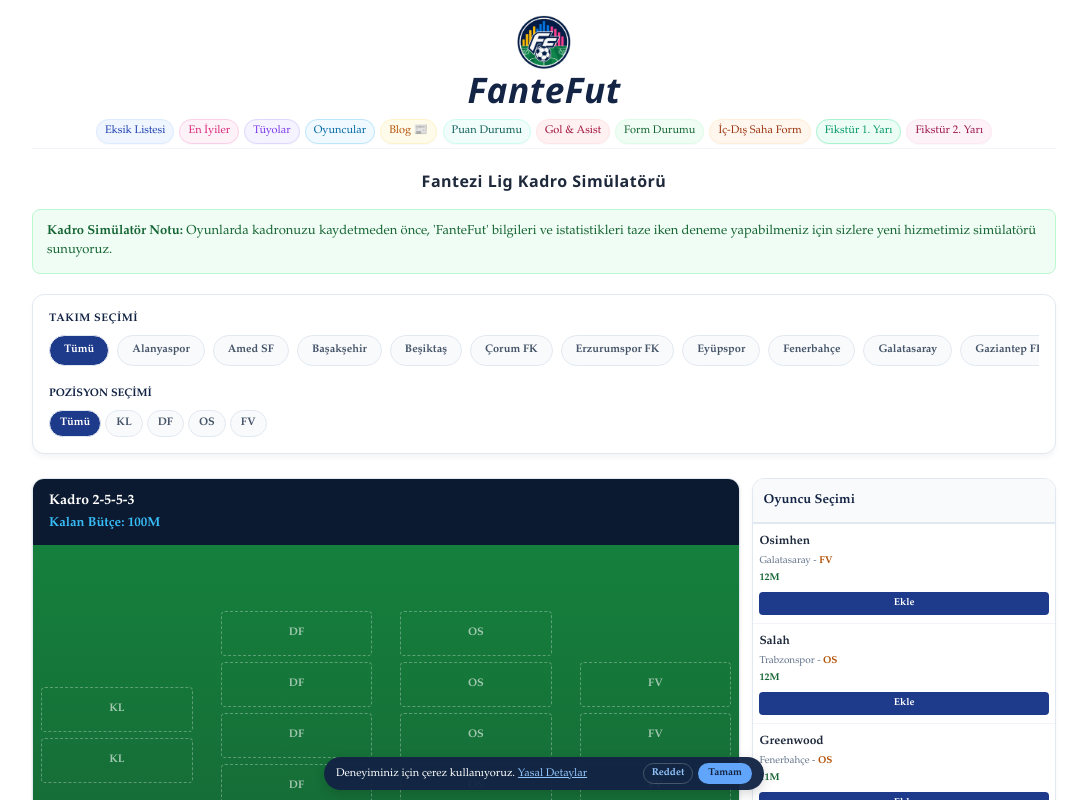
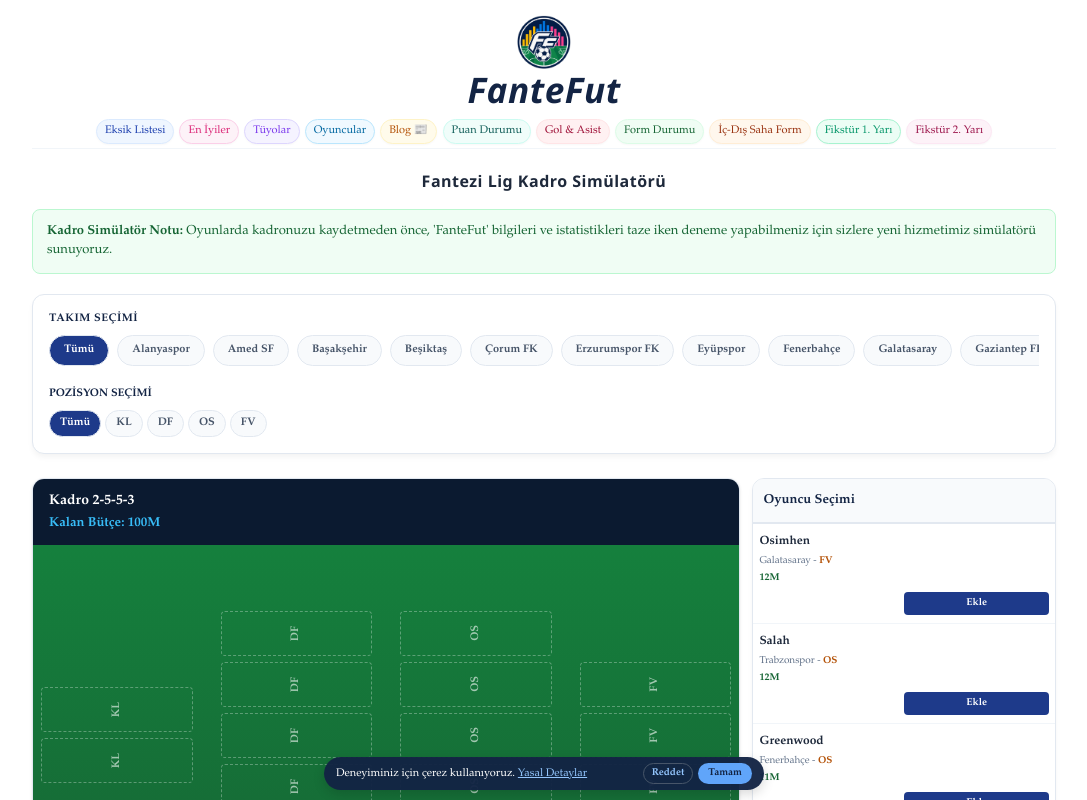
Before and after one commit to fantefut/fantefut, a Next.js app: page /kadronu-dene in a window 1280 px wide. Shown: the top 800 px of the page, without its empty margins (96-1183 px from the left). Built offline with nearby package versions, Linux system fonts and the light colour scheme.

Commit message:
style(kadronu-dene): saha ici yazilari dikey yapildi ve ekle butonu daraltildi

```diff
--- a/app/kadronu-dene/page.tsx
+++ b/app/kadronu-dene/page.tsx
@@ -7,11 +7,9 @@ import ScrollToTop from '../ScrollToTop';
 import { players } from "@/data/players";
 
 export default function KadronuDenePage() {
-  // SSR Hydration hatasını önlemek için client-side kontrolü
   const [isMounted, setIsMounted] = useState(false);
   const [myTeam, setMyTeam] = useState<any[]>([]);
 
-  // Bileşen yüklendiğinde hafızadan kadroyu yükle
   useEffect(() => {
     setIsMounted(true);
     if (typeof window !== 'undefined') {
@@ -27,11 +25,9 @@ export default function KadronuDenePage() {
   }, []);
 
   const TOPLAM_BUTCE = 100;
-  // Bütçeyi her render'da dinamik ve güvenli bir şekilde hesaplıyoruz
   const harcananTutar = myTeam.reduce((toplam, player) => toplam + (Number(player.price) || 0), 0);
   const budget = Number((TOPLAM_BUTCE - harcananTutar).toFixed(1));
 
-  // Kadro her değiştiğinde tarayıcı hafızasına kaydet
   useEffect(() => {
     if (isMounted && typeof window !== 'undefined') {
       window.localStorage.setItem('fantezi_kadrom', JSON.stringify(myTeam));
@@ -39,14 +35,12 @@ export default function KadronuDenePage() {
     }
   }, [myTeam, budget, isMounted]);
 
-  // Üst menü filtre durumları
   const [seciliTakim, setSeciliTakim] = useState<string>("Tümü");
   const [seciliPozisyon, setSeciliPozisyon] = useState<string>("Tümü");
 
   const TAKIMLAR = ["Tümü", "Alanyaspor", "Amed SF", "Başakşehir", "Beşiktaş", "Çorum FK", "Erzurumspor FK", "Eyüpspor", "Fenerbahçe", "Galatasaray", "Gaziantep FK", "Gençlerbirliği", "Göztepe", "Kasımpaşa", "Kocaelispor", "Konyaspor", "Rizespor", "Samsunspor", "Trabzonspor"];
   const POZISYONLAR = ["Tümü", "KL", "DF", "OS", "FV"];
 
-  // Sadece 2-5-5-3 Kuralları Geçerli
   const POZISYON_LIMITLERI: { [key: string]: number } = { "KL": 2, "DF": 5, "OS": 5, "FV": 3 };
   const MAKS_TAKIM_OYUNCUSU = 3;
 
@@ -70,7 +64,6 @@ export default function KadronuDenePage() {
   };
 // app/kadronu-dene/page.tsx - PARÇA 2
 
-  // Oyuncu havuzunu filtreleme ve fiyata göre sıralama
   const filtrelenmisVeSiraliPlayers = (players || [])
     .map(p => ({ ...p, normalizedPos: normalizePosition(p.position) }))
     .filter(p => {
@@ -80,7 +73,6 @@ export default function KadronuDenePage() {
     })
     .sort((a, b) => Number(b.price) - Number(a.price));
 
-  // Oyuncu ekleme fonksiyonu (Dinamik bütçe ve 2-5-5-3 kuralları)
   const addPlayer = (player: any) => {
     const targetPos = normalizePosition(player.position);
     const updatedPlayer = { ...player, position: targetPos };
@@ -115,17 +107,14 @@ export default function KadronuDenePage() {
     setMyTeam([...myTeam, updatedPlayer]);
   };
 
-  // Oyuncu çıkarma fonksiyonu
   const removePlayer = (player: any) => {
     setMyTeam(myTeam.filter((p) => p.id !== player.id));
   };
 
-  // Sahadaki satırlar için filtreleme yardımcısı
   const getPlayersByPosition = (pos: string) => {
     return myTeam.filter((p) => p.position === pos);
   };
 
-  // Hydration tamamlanana kadar boş içerik göstererek kırılmaları önlüyoruz
   if (!isMounted) {
     return null;
   }
@@ -145,7 +134,7 @@ export default function KadronuDenePage() {
           </h1>
         </div>
 
-        {/* GÖRSEL TUTARLILIK İÇİN STANDART YEŞİL KUTU */}
+        {/* NOT KUTUSU */}
         <div style={{
           padding: '12px 14px',
           backgroundColor: '#f0fdf4',
@@ -161,7 +150,7 @@ export default function KadronuDenePage() {
           <strong>Kadro Simülatör Notu:</strong> Oyunlarda kadronuzu kaydetmeden önce, 'FanteFut' bilgileri ve istatistikleri taze iken deneme yapabilmeniz için sizlere yeni hizmetimiz simülatörü sunuyoruz.
         </div>
 
-        {/* ÜST FİLTRELEME ALANI */}
+        {/* FİLTRELEME ALANI */}
         <div style={{ backgroundColor: '#ffffff', border: '1px solid #e2e8f0', borderRadius: '12px', padding: '16px', marginBottom: '24px', boxShadow: '0 4px 6px -1px rgba(0,0,0,0.05)' }}>
           {/* Takım Filtre Satırı */}
           <div style={{ marginBottom: '14px' }}>
@@ -229,13 +218,13 @@ export default function KadronuDenePage() {
               flexDirection: 'column'
             }}
           >
-            {/* KAĞITTAKİ GİBİ SOL BAŞLIK ALANI */}
+            {/* ÜST BAŞLIK ALANI */}
             <div style={{ backgroundColor: '#0b1a30', color: '#ffffff', padding: '12px 16px', fontWeight: 'bold', display: 'flex', flexDirection: 'column', alignItems: 'flex-start', gap: '2px' }}>
               <span style={{ fontSize: '14px' }}>Kadro 2-5-5-3</span>
               <span style={{ fontSize: '13px', fontWeight: 'bold', color: '#38bdf8' }}>Kalan Bütçe: {budget}M</span>
             </div>
 
-            {/* YEŞİL SAHA ALANI (DİKİNE DAHA KISA VE BOYUTLARI EŞİTLENMİŞ) */}
+            {/* YEŞİL SAHA ALANI (380px SABİT BOYUT) */}
             <div style={{
               background: 'linear-gradient(to bottom, #15803d, #166534)',
               padding: '16px 8px',
@@ -252,15 +241,15 @@ export default function KadronuDenePage() {
               {/* 1. Sütun: Forvet Sütunu (FV) */}
               <div style={{ display: 'flex', flexDirection: 'column', justifyContent: 'center', gap: '6px', width: '22%' }}>
                 {getPlayersByPosition("FV").map((p) => (
-                  <div key={p.id} style={{ textAlign: 'center', display: 'flex', flexDirection: 'column', alignItems: 'center', gap: '1px' }}>
-                    <div style={{ backgroundColor: 'rgba(0,0,0,0.85)', color: '#fff', fontSize: '9px', fontWeight: 'bold', padding: '2px 4px', borderRadius: '4px', width: '100%', overflow: 'hidden', textOverflow: 'ellipsis', whiteSpace: 'nowrap' }}>{p.name}</div>
-                    <div style={{ color: '#fef08a', fontSize: '9px', fontWeight: 'bold' }}>{p.price}M</div>
-                    <button onClick={() => removePlayer(p)} style={{ backgroundColor: '#ef4444', color: '#ffffff', border: 'none', fontSize: '8px', padding: '1px 2px', borderRadius: '3px', width: '100%', cursor: 'pointer', fontWeight: 'bold' }}>Kaldır</button>
+                  <div key={p.id} style={{ textAlign: 'center', display: 'flex', flexDirection: 'column', alignItems: 'center', gap: '4px', writingMode: 'vertical-rl', transform: 'rotate(180deg)', margin: '0 auto' }}>
+                    <div style={{ backgroundColor: 'rgba(0,0,0,0.85)', color: '#fff', fontSize: '10px', fontWeight: 'bold', padding: '4px 2px', borderRadius: '4px', overflow: 'hidden', textOverflow: 'ellipsis', whiteSpace: 'nowrap' }}>{p.name}</div>
+                    <div style={{ color: '#fef08a', fontSize: '10px', fontWeight: 'bold', margin: '2px 0' }}>{p.price}M</div>
+                    <button onClick={() => removePlayer(p)} style={{ backgroundColor: '#ef4444', color: '#ffffff', border: 'none', fontSize: '9px', padding: '4px 2px', borderRadius: '3px', cursor: 'pointer', fontWeight: 'bold' }}>Kaldır</button>
                   </div>
                 ))}
                 {Array.from({ length: 3 - getPlayersByPosition("FV").length }).map((_, i) => (
                   <div key={i} onClick={() => setSeciliPozisyon("FV")} style={{ display: 'flex', alignItems: 'center', justifyContent: 'center', color: 'rgba(255,255,255,0.6)', fontSize: '11px', fontWeight: 'bold', cursor: 'pointer', border: '1px dashed rgba(255,255,255,0.3)', borderRadius: '4px', height: '45px' }}>
-                    <span>FV</span>
+                    <span style={{ writingMode: 'vertical-rl', transform: 'rotate(180deg)' }}>FV</span>
                   </div>
                 ))}
               </div>
@@ -268,15 +257,15 @@ export default function KadronuDenePage() {
               {/* 2. Sütun: Orta Saha Sütunu (OS) */}
               <div style={{ display: 'flex', flexDirection: 'column', justifyContent: 'center', gap: '6px', width: '22%' }}>
                 {getPlayersByPosition("OS").map((p) => (
-                  <div key={p.id} style={{ textAlign: 'center', display: 'flex', flexDirection: 'column', alignItems: 'center', gap: '1px' }}>
-                    <div style={{ backgroundColor: 'rgba(0,0,0,0.85)', color: '#fff', fontSize: '9px', fontWeight: 'bold', padding: '2px 4px', borderRadius: '4px', width: '100%', overflow: 'hidden', textOverflow: 'ellipsis', whiteSpace: 'nowrap' }}>{p.name}</div>
-                    <div style={{ color: '#fef08a', fontSize: '9px', fontWeight: 'bold' }}>{p.price}M</div>
-                    <button onClick={() => removePlayer(p)} style={{ backgroundColor: '#ef4444', color: '#ffffff', border: 'none', fontSize: '8px', padding: '1px 2px', borderRadius: '3px', width: '100%', cursor: 'pointer', fontWeight: 'bold' }}>Kaldır</button>
+                  <div key={p.id} style={{ textAlign: 'center', display: 'flex', flexDirection: 'column', alignItems: 'center', gap: '4px', writingMode: 'vertical-rl', transform: 'rotate(180deg)', margin: '0 auto' }}>
+                    <div style={{ backgroundColor: 'rgba(0,0,0,0.85)', color: '#fff', fontSize: '10px', fontWeight: 'bold', padding: '4px 2px', borderRadius: '4px', overflow: 'hidden', textOverflow: 'ellipsis', whiteSpace: 'nowrap' }}>{p.name}</div>
+                    <div style={{ color: '#fef08a', fontSize: '10px', fontWeight: 'bold', margin: '2px 0' }}>{p.price}M</div>
+                    <button onClick={() => removePlayer(p)} style={{ backgroundColor: '#ef4444', color: '#ffffff', border: 'none', fontSize: '9px', padding: '4px 2px', borderRadius: '3px', cursor: 'pointer', fontWeight: 'bold' }}>Kaldır</button>
                   </div>
                 ))}
                 {Array.from({ length: 5 - getPlayersByPosition("OS").length }).map((_, i) => (
                   <div key={i} onClick={() => setSeciliPozisyon("OS")} style={{ display: 'flex', alignItems: 'center', justifyContent: 'center', color: 'rgba(255,255,255,0.6)', fontSize: '11px', fontWeight: 'bold', cursor: 'pointer', border: '1px dashed rgba(255,255,255,0.3)', borderRadius: '4px', height: '45px' }}>
-                    <span>OS</span>
+                    <span style={{ writingMode: 'vertical-rl', transform: 'rotate(180deg)' }}>OS</span>
                   </div>
                 ))}
               </div>
@@ -284,15 +273,15 @@ export default function KadronuDenePage() {
               {/* 3. Sütun: Defans Sütunu (DF) */}
               <div style={{ display: 'flex', flexDirection: 'column', justifyContent: 'center', gap: '6px', width: '22%' }}>
                 {getPlayersByPosition("DF").map((p) => (
-                  <div key={p.id} style={{ textAlign: 'center', display: 'flex', flexDirection: 'column', alignItems: 'center', gap: '1px' }}>
-                    <div style={{ backgroundColor: 'rgba(0,0,0,0.85)', color: '#fff', fontSize: '9px', fontWeight: 'bold', padding: '2px 4px', borderRadius: '4px', width: '100%', overflow: 'hidden', textOverflow: 'ellipsis', whiteSpace: 'nowrap' }}>{p.name}</div>
-                    <div style={{ color: '#fef08a', fontSize: '9px', fontWeight: 'bold' }}>{p.price}M</div>
-                    <button onClick={() => removePlayer(p)} style={{ backgroundColor: '#ef4444', color: '#ffffff', border: 'none', fontSize: '8px', padding: '1px 2px', borderRadius: '3px', width: '100%', cursor: 'pointer', fontWeight: 'bold' }}>Kaldır</button>
+                  <div key={p.id} style={{ textAlign: 'center', display: 'flex', flexDirection: 'column', alignItems: 'center', gap: '4px', writingMode: 'vertical-rl', transform: 'rotate(180deg)', margin: '0 auto' }}>
+                    <div style={{ backgroundColor: 'rgba(0,0,0,0.85)', color: '#fff', fontSize: '10px', fontWeight: 'bold', padding: '4px 2px', borderRadius: '4px', overflow: 'hidden', textOverflow: 'ellipsis', whiteSpace: 'nowrap' }}>{p.name}</div>
+                    <div style={{ color: '#fef08a', fontSize: '10px', fontWeight: 'bold', margin: '2px 0' }}>{p.price}M</div>
+                    <button onClick={() => removePlayer(p)} style={{ backgroundColor: '#ef4444', color: '#ffffff', border: 'none', fontSize: '9px', padding: '4px 2px', borderRadius: '3px', cursor: 'pointer', fontWeight: 'bold' }}>Kaldır</button>
                   </div>
                 ))}
                 {Array.from({ length: 5 - getPlayersByPosition("DF").length }).map((_, i) => (
                   <div key={i} onClick={() => setSeciliPozisyon("DF")} style={{ display: 'flex', alignItems: 'center', justifyContent: 'center', color: 'rgba(255,255,255,0.6)', fontSize: '11px', fontWeight: 'bold', cursor: 'pointer', border: '1px dashed rgba(255,255,255,0.3)', borderRadius: '4px', height: '45px' }}>
-                    <span>DF</span>
+                    <span style={{ writingMode: 'vertical-rl', transform: 'rotate(180deg)' }}>DF</span>
                   </div>
                 ))}
               </div>
@@ -300,15 +289,15 @@ export default function KadronuDenePage() {
               {/* 4. Sütun: Kaleci Sütunu (KL) */}
               <div style={{ display: 'flex', flexDirection: 'column', justifyContent: 'center', gap: '6px', width: '22%' }}>
                 {getPlayersByPosition("KL").map((p) => (
-                  <div key={p.id} style={{ textAlign: 'center', display: 'flex', flexDirection: 'column', alignItems: 'center', gap: '1px' }}>
-                    <div style={{ backgroundColor: 'rgba(0,0,0,0.85)', color: '#fff', fontSize: '9px', fontWeight: 'bold', padding: '2px 4px', borderRadius: '4px', width: '100%', overflow: 'hidden', textOverflow: 'ellipsis', whiteSpace: 'nowrap' }}>{p.name}</div>
-                    <div style={{ color: '#fef08a', fontSize: '9px', fontWeight: 'bold' }}>{p.price}M</div>
-                    <button onClick={() => removePlayer(p)} style={{ backgroundColor: '#ef4444', color: '#ffffff', border: 'none', fontSize: '8px', padding: '1px 2px', borderRadius: '3px', width: '100%', cursor: 'pointer', fontWeight: 'bold' }}>Kaldır</button>
+                  <div key={p.id} style={{ textAlign: 'center', display: 'flex', flexDirection: 'column', alignItems: 'center', gap: '4px', writingMode: 'vertical-rl', transform: 'rotate(180deg)', margin: '0 auto' }}>
+                    <div style={{ backgroundColor: 'rgba(0,0,0,0.85)', color: '#fff', fontSize: '10px', fontWeight: 'bold', padding: '4px 2px', borderRadius: '4px', overflow: 'hidden', textOverflow: 'ellipsis', whiteSpace: 'nowrap' }}>{p.name}</div>
+                    <div style={{ color: '#fef08a', fontSize: '10px', fontWeight: 'bold', margin: '2px 0' }}>{p.price}M</div>
+                    <button onClick={() => removePlayer(p)} style={{ backgroundColor: '#ef4444', color: '#ffffff', border: 'none', fontSize: '9px', padding: '4px 2px', borderRadius: '3px', cursor: 'pointer', fontWeight: 'bold' }}>Kaldır</button>
                   </div>
                 ))}
                 {Array.from({ length: 2 - getPlayersByPosition("KL").length }).map((_, i) => (
                   <div key={i} onClick={() => setSeciliPozisyon("KL")} style={{ display: 'flex', alignItems: 'center', justifyContent: 'center', color: 'rgba(255,255,255,0.6)', fontSize: '11px', fontWeight: 'bold', cursor: 'pointer', border: '1px dashed rgba(255,255,255,0.3)', borderRadius: '4px', height: '45px' }}>
-                    <span>KL</span>
+                    <span style={{ writingMode: 'vertical-rl', transform: 'rotate(180deg)' }}>KL</span>
                   </div>
                 ))}
               </div>
@@ -329,12 +318,12 @@ export default function KadronuDenePage() {
               flexDirection: 'column'
             }}
           >
-            {/* KAĞITTAKİ GİBİ SAĞ BAŞLIK ALANI */}
+            {/* SAĞ BAŞLIK ALANI */}
             <div style={{ backgroundColor: '#f8fafc', padding: '12px 10px', fontWeight: 'bold', color: '#132444', borderBottom: '2px solid #e2e8f0', fontSize: '13px' }}>
               Oyuncu Seçimi
             </div>
 
-            {/* YÜKSEKLİK SOL KUTUYLA (YEŞİL SAHA) BİREBİR EŞİTLENDİ (380px) */}
+            {/* YÜKSEKLİK SOL KUTUYLA EŞİTLENDİ (380px) */}
             <div style={{ height: '380px', overflowY: 'auto', flexGrow: 1 }}>
               <table style={{ width: '100%', borderCollapse: 'collapse', textAlign: 'left', fontSize: '11px', backgroundColor: '#ffffff' }}>
                 <tbody>
@@ -342,7 +331,7 @@ export default function KadronuDenePage() {
                     const isAdded = myTeam.find((p) => p.id === player.id);
                     return (
                       <tr key={player.id} style={{ borderBottom: '1px solid #f1f5f9', backgroundColor: isAdded ? '#f8fafc' : '#ffffff', transition: 'all 0.2s ease' }}>
-                        {/* KAĞITTAKİ DİZAYN: ÜSTE İSİM, ALTTA BİLGİLER VE EN ALTTA EKLE BUTONU */}
+                        {/* KAĞITTAKİ DİZAYN: ÜSTE İSİM, ALTTA BİLGİLER VE EN ALTTA SAĞA YASLI YARI GENİŞLİKTE BUTON */}
                         <td style={{ padding: '8px 6px', display: 'flex', flexDirection: 'column', gap: '4px' }}>
 
                           {/* Üstte Oyuncu İsmi */}
@@ -356,7 +345,8 @@ export default function KadronuDenePage() {
                             <span style={{ color: '#166534', fontWeight: '800', fontSize: '10px', marginTop: '1px' }}>{player.price}M</span>
                           </div>
 
-                          {/* En Altta Ekle Butonu */}
+                          {/* En Altta Yarı Genişlikte Sağa Yaslı Ekle Butonu */}
+                          <div style={{ display: 'flex', justifyContent: 'flex-end', width: '100%' }}>
                             <button
                               onClick={() => addPlayer(player)}
                               disabled={isAdded}
@@ -369,7 +359,7 @@ export default function KadronuDenePage() {
                                 fontSize: '10px',
                                 fontWeight: 'bold',
                                 cursor: isAdded ? 'not-allowed' : 'pointer',
-                              width: '100%',
+                                width: '50%', // Genişlik tam olarak yarıya düşürüldü
                                 textAlign: 'center',
                                 transition: 'all 0.2s ease',
                                 marginTop: '2px'
@@ -377,6 +367,7 @@ export default function KadronuDenePage() {
                             >
                               {isAdded ? "Eklendi" : "Ekle"}
                             </button>
+                          </div>
 
                         </td>
                       </tr>
```
Lines whose indentation alone changed are shown as unchanged.
